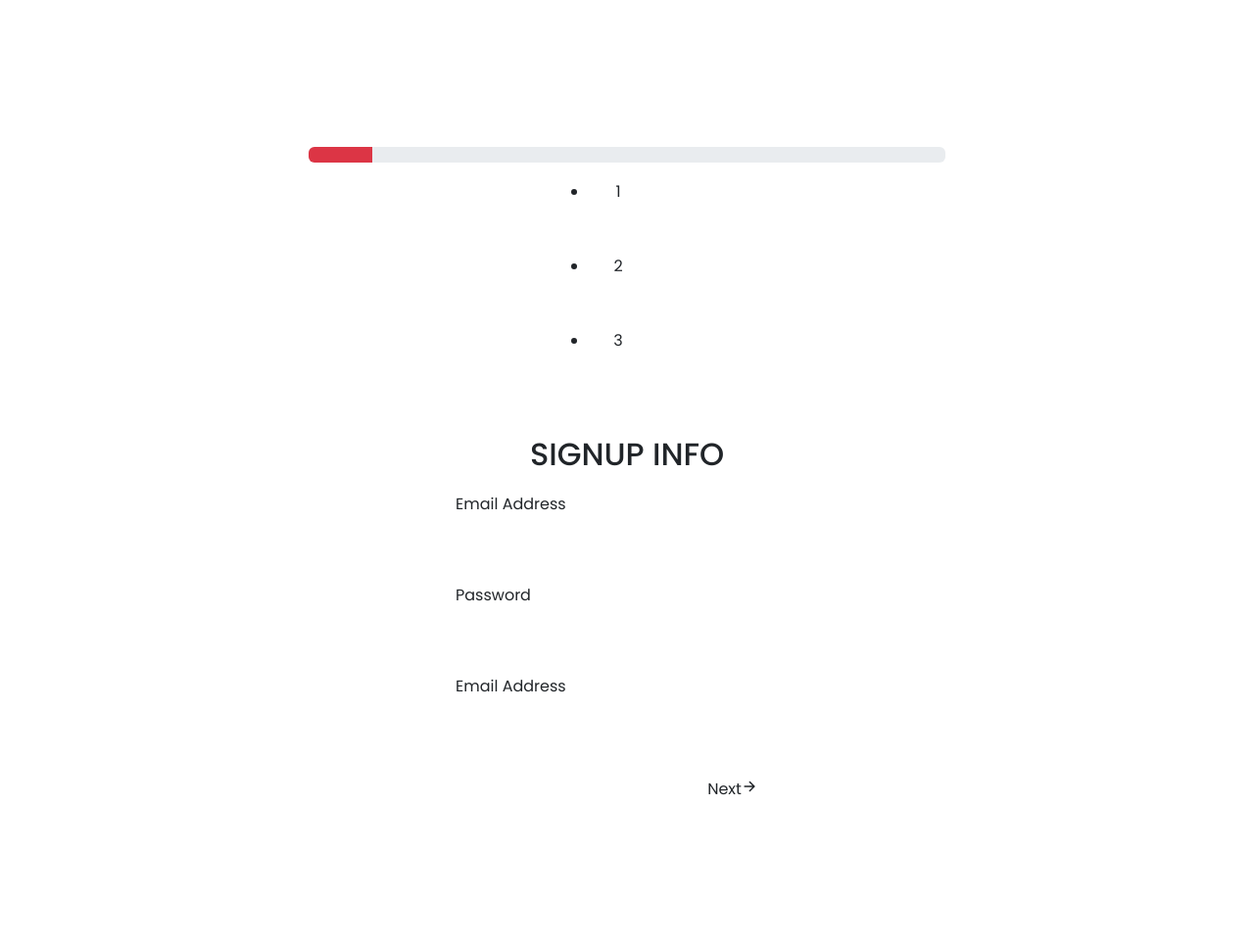
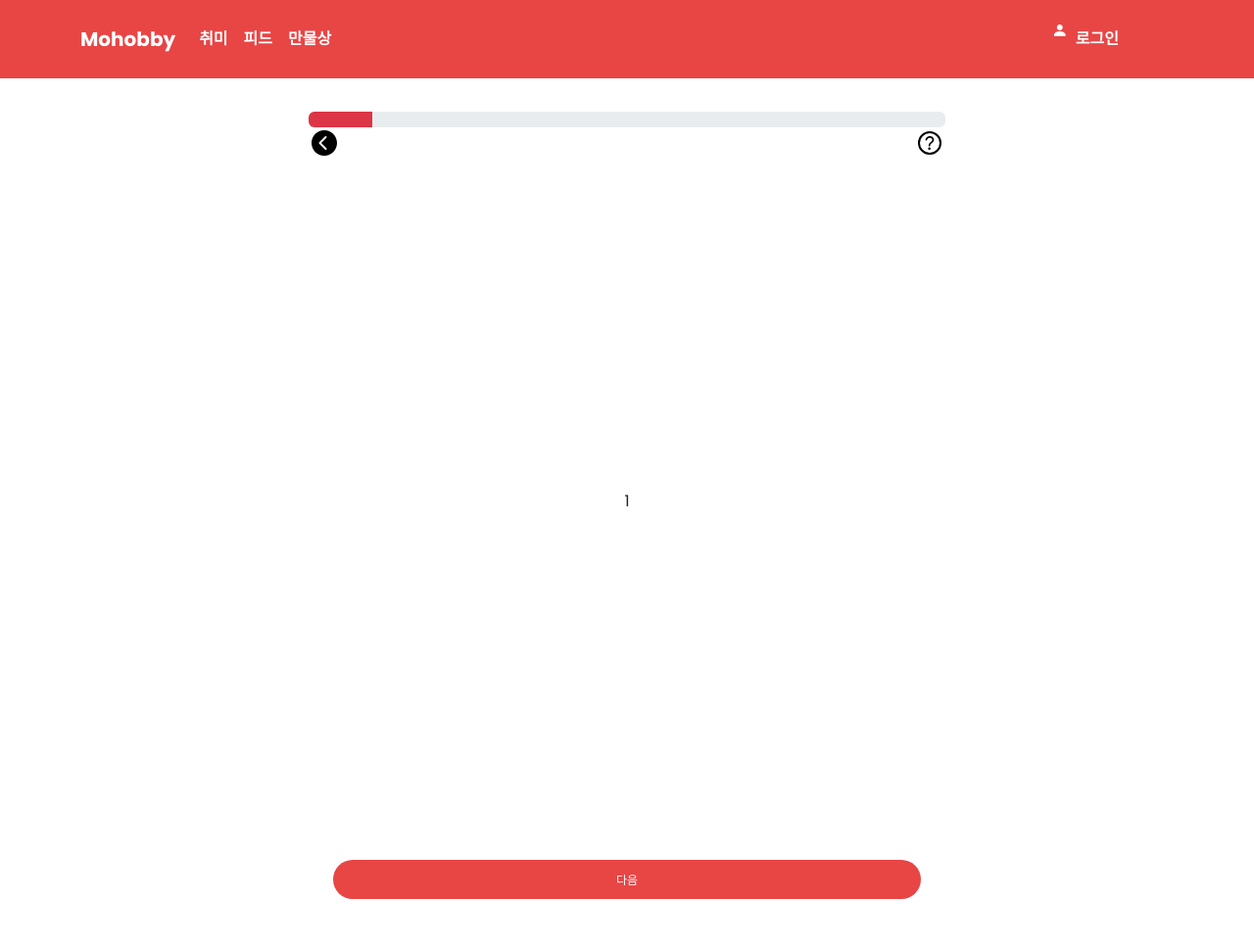
Before and after one commit to midhyun/Mohobby, a Django app: page /hobby/create in a window 1280 px wide. Shown: the whole page at 98% size. Before the commit the page ends 812 px from the top, so only its background shows below. Run offline with Django 3.2, Linux system fonts and the light colour scheme; some libraries are stand-ins or nearby versions.

Commit message:
style : hobby_create form style, js 추가
- 슬라이드로 구현
- 캐러샐과 유사함
- 스타일만 적용했음

```diff
--- a/hobby/static/hobby/style.css
+++ /dev/null
@@ -1,135 +0,0 @@
-.navbar {
-    display:none;
-}
-.wrapper{
-    width: 750px;
-    max-width: 100%;
-    background: var(--white);
-    margin: 100px auto 0;
-    padding: 50px;
-    border-radius: 5px;
-}
-
-.wrapper .header{
-    margin-bottom: 35px;
-    display: flex;
-    justify-content: center;
-}
-
-.wrapper .header ul li{
-    position: relative;
-    margin-right: 50px;
-}
-
-.wrapper .header ul li:last-child{
-    margin-right: 0;
-}
-.wrapper .header ul li:before{
-    content: "";
-    position: absolute;
-    top: 50%;
-    transform: translateY(-50%);
-    left: 55px;
-    width: 100%;
-    height: 2px;
-    background: var(--secondary);
-}
-
-.wrapper .header ul li:last-child:before{
-    display: none;
-}
-
-.wrapper .header ul li div{
-    padding: 5px;
-    border-radius: 50%;
-}
-
-.wrapper .header ul li p{
-    width: 50px;
-    height: 50px;
-    background: var(--secondary);
-    color: var(--white);
-    text-align: center;
-    line-height: 50px;
-    border-radius: 50%;
-}
-
-.wrapper .header ul li.active:before,
-.wrapper .header ul li.active p{
-    background: var(--primary)
-}
-
-.wrapper .form_warp{
-    margin-bottom: 35px
-}
-
-.wrapper .form_wrap h2{
-    color: var(--header-clr);
-    text-align: center;
-    text-transform: uppercase;
-    margin-bottom: 20px;
-}
-
-.wrapper .form_wrap .input_wrap{
-    width: 350px;
-    max-width: 100%;
-    margin: 0 auto 20px;
-}
-
-.wrapper .form_wrap .input_wrap label{
-    display: block;
-    margin-bottom: 5px;
-}
-
-.wrapper .form_wrap .input_wrap input{
-    border: 2px solid var(--secondary);
-    border-radius: 3px;
-    padding:10px;
-    display: block;
-    font-size: 16px;
-    transform: 0.5s ease;
-}
-
-.wrapper .form_warp .input_wrap input:focus{
-    border-color: var(--primary);
-}
-
-.wrapper .btns_wrap{
-    width: 350px;
-    max-width: 100%;
-    margin: 0 auto;
-}
-
-.wrapper .btns_wrap .common_btns{
-    display: flex;
-    justify-content: space-between;
-}
-
-.wrapper .btns_wrap .common_btns.form_1_btns{
-    justify-content: flex-end;
-}
-
-.wrapper .btns_wrap .common_btns button{
-    border:0;
-    padding: 12px 15px;
-    background: var(--primary);
-    color: var(--white);
-    width: 135px;
-    justify-content: center;
-    display: flex;
-    align-items: center;
-    font-size: 16px;
-    border-radius: 3px;
-    transition: 0.5s ease;
-    cursor: pointer;
-}
-
-.wrapper .btns_warp .common_btns button.btn_back{
-    background: var(--secondary);
-    margin-Left: 10px
-}
-
-.warpper .btns_warp .common_btns button.btn_next:hover,
-.warpper .btns_warp .common_btns button.btn_back:hover{
-
-}
--- a/hobby/templates/hobby/form.html
+++ b/hobby/templates/hobby/form.html
@@ -1,126 +1,37 @@
 {% extends 'base.html' %}
 {% load static %}
+{% load django_bootstrap5 %}
 {% block css %}
-<link rel="stylesheet" href="{% static 'hobby/style.css' %}">
+<link rel="stylesheet" href="{% static 'css/form.css' %}">
 {% endblock css %}
 {% block content %}
 <div class="wrapper">
     <div class="progress">
-        <div class="progress-bar bg-danger" role="progressbar" aria-label="Danger example" style="width: 10%"
-            aria-valuenow="100" aria-valuemin="0" aria-valuemax="100"></div>
+        <div id="progress_bar" class="progress-bar bg-danger" role="progressbar" aria-label="Danger example"
+            style="width: 10%" aria-valuenow="100" aria-valuemin="0" aria-valuemax="100"></div>
     </div>
-    <div class="header">
-        <ul>
-            <li class="form_1_progressbar">
-                <div>
-                    <p>1</p>
-                </div>
-            </li>
-            <li class="form_2_progressbar">
-                <div>
-                    <p>2</p>
-                </div>
-            </li>
-            <li class="form_3_progressbar">
-                <div>
-                    <p>3</p>
-                </div>
-            </li>
-        </ul>
+    <div class="d-flex justify-content-between">
+        <button type="button" class="slide_prev_button slide_button">
+            <ion-icon name="chevron-back-circle" size="large"></ion-icon>
+        </button>
+        <button type="button" class="btn_help slide_button">
+            <ion-icon name="help-circle-outline" size="large"></ion-icon>
+        </button>
     </div>
-    <div class="form_wrap">
-        <div class="form_1 data_info">
-            <h2>Signup Info</h2>
-            <form action="">
-                <div class="form_container">
-                    <div class="input_wrap">
-                        <label for="email_address">Email Address</label>
-                        <input type="text" name="Email Address" id="email_address">
-                    </div>
-                    <div class="input_wrap">
-                        <label for="password">Password</label>
-                        <input type="text" name="Password" id="password">
-                    </div>
-                    <div class="input_wrap">
-                        <label for="confirm_password">Email Address</label>
-                        <input type="text" name="Confirm password" id="confirm_password">
-                    </div>
-                </div>
-            </form>
+    <div class="slide slide_wrap">
+        <div class="slide_item">1
         </div>
-        <div class="form_2 data_info" style="display:none;">
-            <h2>Personal Info</h2>
-            <form action="">
-                <div class="form_container">
-                    <div class="input_wrap">
-                        <label for="user_name">User Name</label>
-                        <input type="text" name="User Name" id="user_name">
-                    </div>
-                    <div class="input_wrap">
-                        <label for="first_name">Fisrt Name</label>
-                        <input type="text" name="First Name" id="first_name">
-                    </div>
-                    <div class="input_wrap">
-                        <label for="last_name">Last Name</label>
-                        <input type="text" name="Last Name" id="last_name">
-                    </div>
-                </div>
-            </form>
+        <div class="slide_item">2
         </div>
-        <div class="form_3 data_info" style="display:none;">
-            <h2>Professional Info</h2>
-            <form action="">
-                <div class="form_container">
-                    <div class="input_wrap">
-                        <label for="current_company">Current Company</label>
-                        <input type="text" name="Current Company" id="current_company">
-                    </div>
-                    <div class="input_wrap">
-                        <label for="totla_experience">Total Experience</label>
-                        <input type="text" name="Total Experience" id="totla_experience">
-                    </div>
-                    <div class="input_wrap">
-                        <label for="designation">Designation</label>
-                        <input type="text" name="Designation" id="designation">
-                    </div>
-                </div>
-            </form>
+        <div class="slide_item">3
         </div>
     </div>
-    <div class="btns_wrap">
-        <div class="common_btns form_1_btns">
-            <button type="button" class="btn_next">Next
-                <span class="icon">
-                    <ion-icon name="arrow-forward-outline"></ion-icon>
-                </span>
-            </button>
-        </div>
-        <div class="common_btns form_2_btns" style="display:none;">
-            <button type="button" class="btn_next">Back
-                <span class="icon">
-                    <ion-icon name="arrow-back-outline"></ion-icon>
-                </span>
-            </button>
-            <button type="button" class="btn_back">Next
-                <span class="icon">
-                    <ion-icon name="arrow-forward-outline"></ion-icon>
-                </span>
-            </button>
-        </div>
-        <div class="common_btns form_1_btns" style="display:none;">
-            <button type="button" class="btn_next">Back
-                <span class="icon">
-                    <ion-icon name="arrow-back-outline"></ion-icon>
-                </span>
-            </button>
-            <button type="button" class="btn_back">Done
-                <span class="icon"></span>
-            </button>
-        </div>
+    <div class="container">
+        <button class="mt-3 next_btn slide_next_button slide_button">다음</button>
     </div>
 </div>
 {% endblock content %}
 {% block js %}
-<script src="{% static 'hobby/form.js' %}"></script>
 <script type="module" src="https://unpkg.com/ionicons@5.5.2/dist/ionicons/ionicons.esm.js"></script>
+<script src="{% static 'js/form.js' %}"></script>
 {% endblock js %}
--- /dev/null
+++ b/static/css/form.css
@@ -0,0 +1,63 @@
+.wrapper{
+  width:750px;
+  max-width: 100%;
+  background: var(--white);
+  margin: auto;
+  padding: 50px;
+  border-radius: 5px;
+}
+.progress-bar{
+  transition: 0.15s
+}
+.slide {
+    /* layout */
+    display: flex;
+    flex-wrap: nowrap;
+    overflow: hidden;
+    position: relative;
+    width: 100%;
+  }
+.slide_item {
+display: flex;
+align-items: center;
+justify-content: center;
+position: relative;
+left: 0px;
+width: 100%;
+height: 700px;
+flex-shrink: 0;
+transition: left 0.15s;
+}
+.slide_button {
+display: flex;
+justify-content: center;
+align-items: center;
+width: 32px;
+height: 32px;
+border-radius: 100%;
+cursor: pointer;
+padding: 0;
+border: none;
+background-color: var(--parent);
+}
+
+ul,
+li {
+list-style-type: none;
+padding: 0;
+margin: 0;
+}
+
+.next_btn {
+background-color: #E84545;
+font-weight: 400;
+font-size: 12px;
+line-height: 15px;
+width: 600px;
+height: 40px;
+border-radius: 30px;
+color: #ffffff;
+border: 0px;
+outline: 0px;
+margin:auto;
+}
--- /dev/null
+++ b/static/js/form.js
@@ -0,0 +1,46 @@
+const slide = document.querySelector(".slide");
+let slideWidth = slide.clientWidth;
+const prevBtn = document.querySelector(".slide_prev_button");
+const nextBtn = document.querySelector(".slide_next_button");
+const slideItems = document.querySelectorAll(".slide_item");
+const maxSlide = slideItems.length;
+let currSlide = 1;
+const pagination = document.querySelector(".slide_pagination");
+const progress = document.querySelector('#progress_bar');
+
+const paginationItems = document.querySelectorAll(".slide_pagination > li");
+console.log(paginationItems);
+
+nextBtn.addEventListener("click", () => {
+  currSlide++;
+  progress.setAttribute('style', `width:${currSlide*10}%`)
+  if (currSlide <= maxSlide) {
+    const offset = slideWidth * (currSlide - 1);
+    slideItems.forEach((i) => {
+      i.setAttribute("style", `left: ${-offset}px`);
+    });
+    // 슬라이드 이동 시 현재 활성화된 pagination 변경
+  } else {
+    currSlide--;
+  }
+});
+// 버튼 엘리먼트에 클릭 이벤트 추가하기
+prevBtn.addEventListener("click", () => {
+  // 이전 버튼 누를 경우 현재 슬라이드를 변경
+  currSlide--;
+  // 1번째 슬라이드 이하로 넘어가지 않게 하기 위해서
+  if (currSlide > 0) {
+    // 슬라이드를 이동시키기 위한 offset 계산
+    const offset = slideWidth * (currSlide - 1);
+    // 각 슬라이드 아이템의 left에 offset 적용
+    slideItems.forEach((i) => {
+      i.setAttribute("style", `left: ${-offset}px`);
+    });
+  } else {
+    currSlide++;
+  }
+});
+
+window.addEventListener("resize", () => {
+  slideWidth = slide.clientWidth;
+});
```
Also changed, not shown: hobby/static/hobby/form.js (added).
